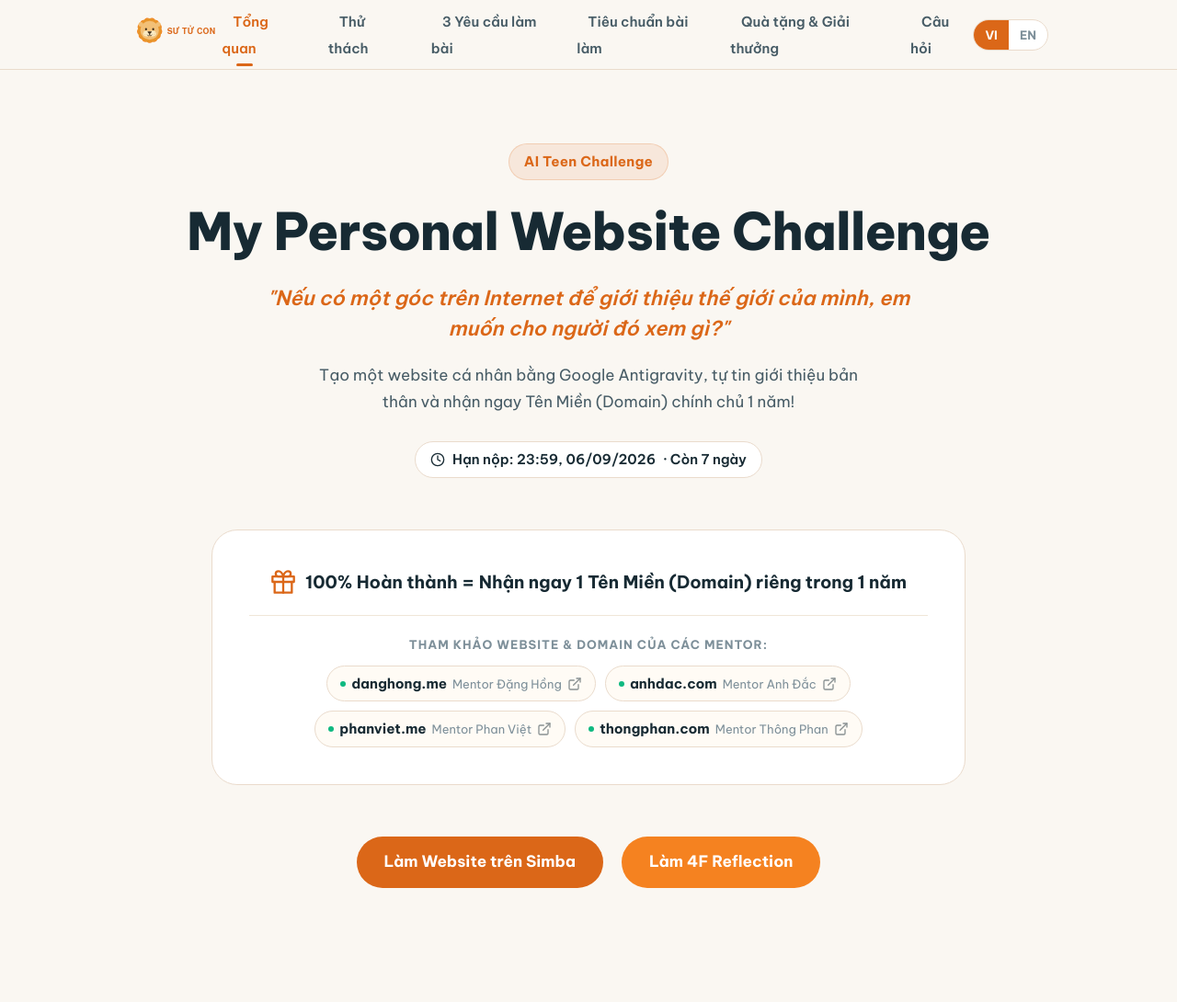
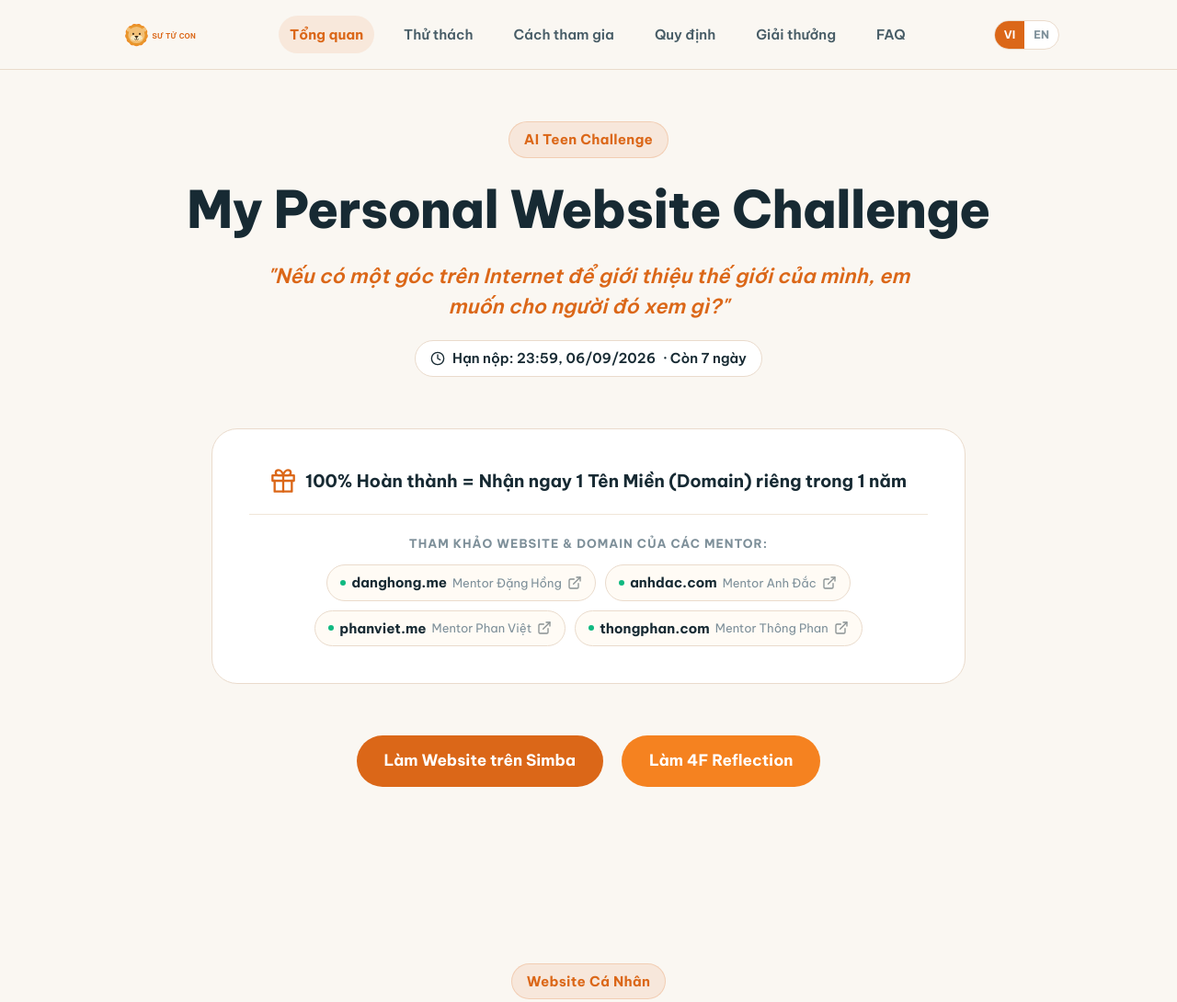
Before and after one commit to hongdang023/Simba-Challenge-, a website built with Vite: page website/index.html in a window 1280 px wide. Shown: the top 1090 px of the page at 92% size. Built offline with nearby package versions, Linux system fonts and the light colour scheme.

Commit message:
fix: navbar single-line layout, remove redundant hero copy, add challenge badge, polish 2D typography

```diff
--- a/website/src/components/challenge.js
+++ b/website/src/components/challenge.js
@@ -2,7 +2,7 @@ import { CONFIG } from '../config.js';
 import { t } from '../i18n.js';
 
 /**
- * Challenge section — 2D vector icons.
+ * Challenge section — with "Website Cá Nhân" badge above heading.
  */
 export function renderChallenge() {
   const section = document.createElement('section');
@@ -19,9 +19,13 @@ export function renderChallenge() {
   section.innerHTML = `
     <div class="container">
       <div class="section-header">
+        <div style="margin-bottom: var(--space-xs);">
+          <span class="badge badge--brand" data-i18n="challenge.badge">${t('challenge.badge')}</span>
+        </div>
         <h2 data-i18n="challenge.heading">${t('challenge.heading')}</h2>
       </div>
-      <p class="text-center text-muted mb-2xl" style="max-width: 650px; margin: 0 auto var(--space-2xl);" data-i18n="challenge.intro">
+
+      <p class="text-center text-muted" style="max-width: 650px; margin: 0 auto var(--space-2xl); font-size: var(--font-size-base);" data-i18n="challenge.intro">
         ${t('challenge.intro')}
       </p>
 
@@ -32,7 +36,7 @@ export function renderChallenge() {
               <svg class="icon icon--lg" aria-hidden="true"><use href="/icons.svg#${p.icon}"></use></svg>
             </div>
             <div>
-              <p style="margin: 0; font-weight: 500; color: var(--color-midnight-blue);" data-i18n="${p.key}">${t(p.key)}</p>
+              <p style="margin: 0; font-weight: 600; color: var(--color-midnight-blue);" data-i18n="${p.key}">${t(p.key)}</p>
             </div>
           </div>
         `).join('')}
--- a/website/src/components/hero.js
+++ b/website/src/components/hero.js
@@ -2,7 +2,7 @@ import { CONFIG } from '../config.js';
 import { t } from '../i18n.js';
 
 /**
- * Hero section with clean 2D layout, AI Teen badge, and SVG icons.
+ * Hero section — cleaned description, no redundant paragraphs, spacious layout.
  */
 export function renderHero() {
   const section = document.createElement('section');
@@ -23,8 +23,6 @@ export function renderHero() {
       <h1 class="hero__title" data-i18n="hero.title">${t('hero.title')}</h1>
 
       <p class="hero__question" data-i18n="hero.question">"${t('hero.question')}"</p>
-
-      <p class="hero__description" data-i18n="hero.description">${t('hero.description')}</p>
 
       <div class="hero__deadline-badge">
         <svg class="icon icon--sm" aria-hidden="true"><use href="/icons.svg#icon-clock"></use></svg>
--- a/website/src/components/navbar.js
+++ b/website/src/components/navbar.js
@@ -2,7 +2,7 @@ import { CONFIG } from '../config.js';
 import { t, getLang, setLanguage } from '../i18n.js';
 
 /**
- * Navbar component with sticky nav, anchor links, language toggle, and mobile menu.
+ * Navbar component with concise 1-line nav links, clean active state, and responsive drawer.
  */
 export function renderNavbar() {
   const nav = document.createElement('nav');
@@ -23,14 +23,16 @@ export function renderNavbar() {
 
   nav.innerHTML = `
     <div class="navbar__inner">
-      <a href="#overview" aria-label="Sư Tử Con - Back to top">
-        <img src="${CONFIG.logoSrc}" alt="Sư Tử Con" class="navbar__logo" width="160" height="40" />
+      <a href="#overview" class="navbar__brand" aria-label="Sư Tử Con">
+        <img src="${CONFIG.logoSrc}" alt="Sư Tử Con" class="navbar__logo" height="36" />
       </a>
+
       <ul class="navbar__links">
         ${sections.map(s => `
           <li><a href="#${s.id}" class="navbar__link" data-section="${s.id}" data-i18n="${s.key}">${t(s.key)}</a></li>
         `).join('')}
       </ul>
+
       <div class="navbar__actions">
         <div class="lang-toggle" role="group" aria-label="Language">
           <button class="lang-toggle__btn ${currentLang === 'vi' ? 'active' : ''}" data-lang="vi" aria-label="Tiếng Việt">VI</button>
@@ -43,7 +45,6 @@ export function renderNavbar() {
     </div>
   `;
 
-  // Mobile menu
   const mobileMenu = document.createElement('div');
   mobileMenu.className = 'mobile-menu';
   mobileMenu.innerHTML = sections.map(s => `
@@ -52,8 +53,6 @@ export function renderNavbar() {
 
   document.body.prepend(mobileMenu);
   document.body.prepend(nav);
-
-  // --- Event Listeners ---
 
   // Scroll shadow
   window.addEventListener('scroll', () => {
@@ -78,7 +77,6 @@ export function renderNavbar() {
     document.body.style.overflow = isOpen ? 'hidden' : '';
   });
 
-  // Close mobile menu on link click
   mobileMenu.querySelectorAll('.navbar__link').forEach(link => {
     link.addEventListener('click', () => {
       mobileMenu.classList.remove('open');
@@ -88,7 +86,6 @@ export function renderNavbar() {
     });
   });
 
-  // Active section highlighting via IntersectionObserver
   const observer = new IntersectionObserver(
     (entries) => {
       entries.forEach(entry => {
@@ -103,7 +100,6 @@ export function renderNavbar() {
     { rootMargin: '-20% 0px -60% 0px' }
   );
 
-  // Observe sections after they're rendered
   requestAnimationFrame(() => {
     sections.forEach(s => {
       const el = document.getElementById(s.id);
--- a/website/src/i18n.js
+++ b/website/src/i18n.js
@@ -4,28 +4,26 @@
 
 const translations = {
   vi: {
-    // Navbar
+    // Navbar (Ngắn gọn 1 dòng tuyệt đối không wrap)
     'nav.overview': 'Tổng quan',
     'nav.challenge': 'Thử thách',
-    'nav.howToJoin': '3 Yêu cầu làm bài',
-    'nav.rules': 'Tiêu chuẩn bài làm',
-    'nav.awards': 'Quà tặng & Giải thưởng',
-    'nav.faq': 'Câu hỏi',
+    'nav.howToJoin': 'Cách tham gia',
+    'nav.rules': 'Quy định',
+    'nav.awards': 'Giải thưởng',
+    'nav.faq': 'FAQ',
 
-    // Hero
+    // Hero (Đã bỏ dòng description thừa theo ảnh 1)
     'hero.badge': 'AI Teen Challenge',
     'hero.title': 'My Personal Website Challenge',
     'hero.question': 'Nếu có một góc trên Internet để giới thiệu thế giới của mình, em muốn cho người đó xem gì?',
-    'hero.description': 'Tạo một website cá nhân bằng Google Antigravity, tự tin giới thiệu bản thân và nhận ngay Tên Miền (Domain) chính chủ 1 năm!',
     'hero.deadline': 'Hạn nộp: 23:59, 06/09/2026',
-    'hero.daysLeft': 'Còn {days} ngày',
     'hero.prizeTitle': '100% Hoàn thành = Nhận ngay 1 Tên Miền (Domain) riêng trong 1 năm',
-    'hero.prizeDesc': 'Sở hữu website chính chủ mang tên con như các Mentor:',
     'hero.ctaPrimary': 'Làm Website trên Simba',
     'hero.ctaSecondary': 'Làm 4F Reflection',
     'hero.mentorTitle': 'Tham khảo website & domain của các Mentor:',
 
-    // Challenge
+    // Challenge (Đã thêm dòng Website cá nhân theo ảnh 2)
+    'challenge.badge': 'Website Cá Nhân',
     'challenge.heading': 'Em sẽ tạo sản phẩm gì?',
     'challenge.intro': 'Website của em sẽ giúp một người xem cụ thể hiểu về:',
     'challenge.point1': 'Em là ai.',
@@ -40,7 +38,7 @@ const translations = {
     'challenge.cta': 'Làm Website ngay trên Simba',
 
     // How to Join (3 Yêu cầu làm bài)
-    'howToJoin.heading': '3 Yêu cầu làm bài',
+    'howToJoin.heading': 'Cách tham gia',
     'howToJoin.subheading': 'Các bước làm bài trên Simba thì con đã quá quen thuộc rồi! Điểm mới mẻ duy nhất là chiếc video ngắn 60–90s để con tự tin giới thiệu sản phẩm của mình thôi!',
     'howToJoin.sub1Title': '1. Website / Product',
     'howToJoin.sub1Where': 'Nộp trên Simba (như mọi tuần)',
@@ -55,8 +53,8 @@ const translations = {
     'howToJoin.ctaReflection': 'Làm 4F Reflection trên Simba',
     'howToJoin.videoNote': 'Vào Nhóm Zalo AI Teen Gửi Video',
 
-    // Rules (Tiêu chuẩn bài làm rút gọn)
-    'rules.heading': 'Tiêu chuẩn bài làm',
+    // Rules
+    'rules.heading': 'Quy định bài làm',
     'rules.subheading': 'Chỉ 4 tiêu chuẩn đơn giản, trong tầm tay con làm được tuốt!',
     'rules.card1Title': '1. Bài làm & Thời hạn',
     'rules.card1_1': 'Dành riêng cho học sinh AI Teen (mỗi con làm 1 bài cá nhân).',
@@ -74,7 +72,7 @@ const translations = {
     'rules.assessmentNote': 'Rubric đánh giá chi tiết cho Website và 4F Reflection đều có sẵn trực tiếp trên Simba như mọi tuần con nhé!',
 
     // Awards
-    'awards.heading': 'Quà tặng & Giải thưởng',
+    'awards.heading': 'Giải thưởng',
     'awards.everyoneTitle': 'Phần Thưởng Cho Tất Cả Học Sinh Tham Gia',
     'awards.everyoneDesc': 'Mỗi học sinh hoàn thành đủ 3 yêu cầu trên chắc chắn nhận được:',
     'awards.everyoneItem1': '1 Tên miền (Domain) cá nhân riêng chính chủ dùng trong 1 năm.',
@@ -139,25 +137,23 @@ const translations = {
     // Navbar
     'nav.overview': 'Overview',
     'nav.challenge': 'Challenge',
-    'nav.howToJoin': '3 Submission Tasks',
-    'nav.rules': 'Submission Standards',
-    'nav.awards': 'Gifts & Awards',
+    'nav.howToJoin': 'How to Join',
+    'nav.rules': 'Rules',
+    'nav.awards': 'Awards',
     'nav.faq': 'FAQ',
 
     // Hero
     'hero.badge': 'AI Teen Challenge',
     'hero.title': 'My Personal Website Challenge',
     'hero.question': 'If you had a corner on the Internet to introduce your world, what would you show?',
-    'hero.description': 'Create your personal website with Google Antigravity, showcase yourself, and win a 1-year custom domain!',
     'hero.deadline': 'Deadline: 23:59, 06/09/2026',
-    'hero.daysLeft': '{days} days left',
     'hero.prizeTitle': '100% Completion = 1 Custom Domain for 1 Full Year',
-    'hero.prizeDesc': 'Own a personalized website just like our Mentors:',
     'hero.ctaPrimary': 'Submit Website on Simba',
     'hero.ctaSecondary': 'Do 4F Reflection',
     'hero.mentorTitle': 'Explore Mentors\' websites & domains:',
 
     // Challenge
+    'challenge.badge': 'Personal Website',
     'challenge.heading': 'What will you create?',
     'challenge.intro': 'Your website should help a specific viewer understand:',
     'challenge.point1': 'Who you are.',
@@ -171,8 +167,8 @@ const translations = {
     'challenge.note': 'Your website does not need to look like the examples. What matters is that you understand your viewer, explain your choices and provide suitable evidence.',
     'challenge.cta': 'Submit Website on Simba',
 
-    // How to Join (3 Submission Tasks)
-    'howToJoin.heading': '3 Simple Submission Tasks',
+    // How to Join
+    'howToJoin.heading': 'How to Join',
     'howToJoin.subheading': 'You already know how to submit work on Simba! The only new exciting thing is a 60–90s short video to show off your website!',
     'howToJoin.sub1Title': '1. Website / Product',
     'howToJoin.sub1Where': 'Submit on Simba (as usual)',
@@ -187,8 +183,8 @@ const translations = {
     'howToJoin.ctaReflection': 'Do 4F Reflection on Simba',
     'howToJoin.videoNote': 'Join Zalo Group & Send Video',
 
-    // Rules (Simplified Standards)
-    'rules.heading': 'Submission Standards',
+    // Rules
+    'rules.heading': 'Submission Rules',
     'rules.subheading': '4 simple criteria — well within your capability!',
     'rules.card1Title': '1. Project & Deadline',
     'rules.card1_1': 'Exclusive for AI Teen students (individual submission).',
@@ -206,7 +202,7 @@ const translations = {
     'rules.assessmentNote': 'Detailed assessment rubrics for Website and 4F Reflection are available directly on Simba as usual!',
 
     // Awards
-    'awards.heading': 'Gifts & Awards',
+    'awards.heading': 'Awards & Prizes',
     'awards.everyoneTitle': 'Rewards For All Participants',
     'awards.everyoneDesc': 'Every student who completes all 3 tasks will receive:',
     'awards.everyoneItem1': '1 Custom personal domain for 1 full year.',
@@ -263,7 +259,7 @@ const translations = {
     'faq.a4_3': 'No. What matters most is understanding your learning journey. The AI score is just a helpful reference.',
 
     // Footer
-    'footer.message': 'This is not just a website-building competition. It is your chance to create a real corner of the Internet that truly represents you, and to reflect on what you learned along the way.',
+    'footer.message': 'Đây không chỉ là một cuộc thi làm website. Đây là cơ hội để con tạo ra một góc Internet thật sự thể hiện mình, rồi nhìn lại xem mình đã học được gì trong quá trình đó.',
     'footer.brand': '© 2026 Sư Tử Con · Nemo12',
   },
 };
--- a/website/src/styles/sections.css
+++ b/website/src/styles/sections.css
@@ -9,33 +9,43 @@
   left: 0;
   right: 0;
   height: var(--nav-height);
-  background: rgba(250, 247, 242, 0.94);
+  background: rgba(250, 247, 242, 0.96);
   backdrop-filter: blur(12px);
   -webkit-backdrop-filter: blur(12px);
   border-bottom: 1.5px solid var(--color-border);
-  z-index: 100;
+  z-index: 1000;
 }
 
 .navbar__inner {
   max-width: var(--container-max);
   margin: 0 auto;
-  padding: 0 var(--space-xl);
+  padding: 0 var(--space-lg);
   height: 100%;
   display: flex;
   align-items: center;
   justify-content: space-between;
+  gap: var(--space-md);
+}
+
+.navbar__brand {
+  display: flex;
+  align-items: center;
+  flex-shrink: 0;
 }
 
 .navbar__logo {
-  height: 38px;
+  height: 34px;
   width: auto;
 }
 
 .navbar__links {
   display: flex;
   align-items: center;
-  gap: var(--space-lg);
+  gap: var(--space-md);
   list-style: none;
+  margin: 0;
+  padding: 0;
+  white-space: nowrap;
 }
 
 .navbar__link {
@@ -43,33 +53,33 @@
   font-weight: 600;
   color: var(--color-text-secondary);
   text-decoration: none;
-  padding: 6px 12px;
-  border-radius: var(--radius-sm);
-  transition: color var(--transition-fast);
-  position: relative;
+  padding: 8px 12px;
+  border-radius: var(--radius-full);
+  transition: all var(--transition-fast);
+  white-space: nowrap;
+  display: inline-block;
 }
 
-.navbar__link:hover,
+.navbar__link:hover {
+  color: var(--color-sunset-orange);
+  background: rgba(219, 103, 24, 0.06);
+}
+
 .navbar__link.active {
   color: var(--color-sunset-orange);
+  background: rgba(219, 103, 24, 0.1);
+  font-weight: 700;
 }
 
 .navbar__link.active::after {
-  content: '';
-  position: absolute;
-  bottom: -4px;
-  left: 50%;
-  transform: translateX(-50%);
-  width: 18px;
-  height: 2.5px;
-  background: var(--color-sunset-orange);
-  border-radius: var(--radius-full);
+  display: none; /* No clunky underline bar */
 }
 
 .navbar__actions {
   display: flex;
   align-items: center;
-  gap: var(--space-md);
+  gap: var(--space-sm);
+  flex-shrink: 0;
 }
 
 .lang-toggle {
@@ -79,15 +89,15 @@
   border: 1.5px solid var(--color-border);
   border-radius: var(--radius-full);
   overflow: hidden;
-  height: 34px;
+  height: 32px;
 }
 
 .lang-toggle__btn {
-  padding: 0 12px;
+  padding: 0 10px;
   border: none;
   background: transparent;
   font-family: var(--font-family);
-  font-size: var(--font-size-xs);
+  font-size: 0.75rem;
   font-weight: 700;
   color: var(--color-text-muted);
   cursor: pointer;
@@ -131,24 +141,25 @@
   right: 0;
   bottom: 0;
   background: var(--color-sand-beige);
-  z-index: 99;
-  padding: var(--space-2xl);
+  z-index: 999;
+  padding: var(--space-xl);
 }
 
 .mobile-menu.open {
   display: flex;
   flex-direction: column;
   align-items: center;
-  gap: var(--space-lg);
+  gap: var(--space-md);
 }
 
 .mobile-menu .navbar__link {
-  font-size: var(--font-size-lg);
+  font-size: var(--font-size-md);
+  padding: 12px 24px;
 }
 
 /* ---------- Hero (Spacious & Clean) ---------- */
 .hero {
-  padding-top: calc(var(--nav-height) + var(--space-3xl));
+  padding-top: calc(var(--nav-height) + var(--space-2xl));
   padding-bottom: var(--space-3xl);
   text-align: center;
 }
@@ -172,13 +183,6 @@
   color: var(--color-sunset-orange);
   font-weight: 600;
   line-height: 1.5;
-}
-
-.hero__description {
-  max-width: 620px;
-  margin: 0 auto var(--space-lg);
-  font-size: var(--font-size-base);
-  color: var(--color-text-secondary);
 }
 
 .hero__deadline-badge {
@@ -397,6 +401,7 @@
   gap: 10px;
   color: var(--color-midnight-blue);
   font-size: var(--font-size-md);
+  font-weight: 700;
   padding-bottom: var(--space-sm);
   border-bottom: 1.5px solid var(--color-border-subtle);
   margin-bottom: var(--space-md);
```
Also changed, not shown: website/src/styles/responsive.css (+12 -9 lines).
